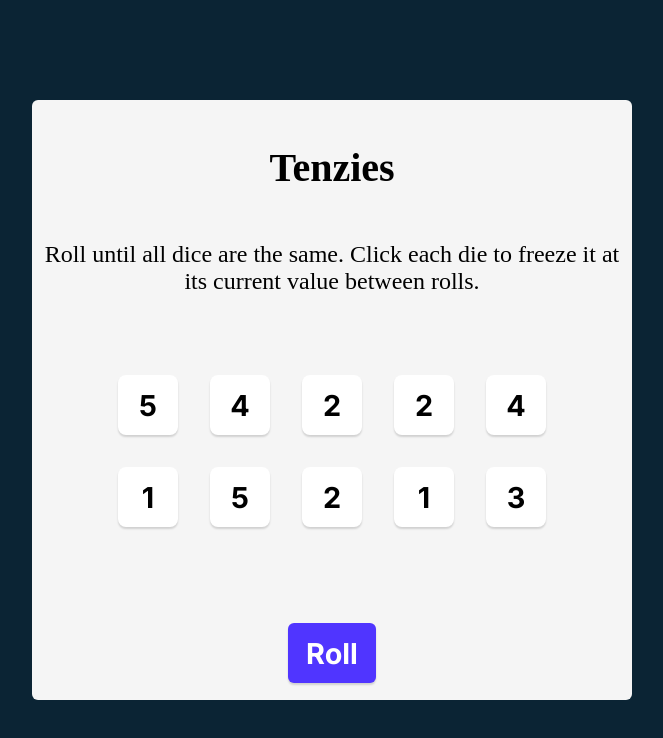
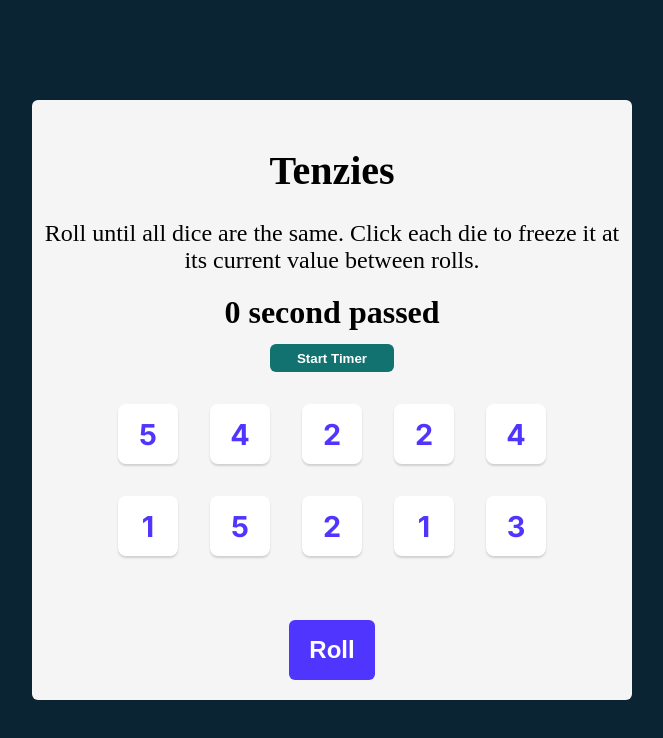
Before and after one commit to Omurbek007/tenzies, a React (Vite) app: page / in a window 1280 px wide. Shown: the top 738 px of the page, without its empty margins (308-971 px from the left). Built offline with nearby package versions, Linux system fonts and the light colour scheme.

Commit message:
i This is commit for adding timer and some improvments :wq

```diff
--- a/src/App.css
+++ b/src/App.css
@@ -14,14 +14,15 @@ main {
   padding: 2em;
   gap: 2em;
   grid-template-columns: repeat(5, 1fr);
-  margin-bottom: 4em;
+  margin-bottom: 2em;
 }
-button {
+.dice {
   height: 60px;
   width: 60px;
   font-size: 1.80em;
   font-weight: bold;
   background-color: white;
+  color: #5035FF;
   border: none;
   border-radius: 8px;
   box-shadow: 0px 2px 2px 0px #00000026;
@@ -39,12 +40,15 @@ main {
 
 .roll-btn {
   width: auto;
+  font-size: 1.5em;
+  font-weight: 600;
   white-space: nowrap;
-  padding: 4px 18px;
+  padding: 6px 20px;
   height: 60px;
   background-color: #5035FF;
   color: white;
   border-radius: 6px;
+  border: none;
 }
 
 .roll-btn:focus {
@@ -57,8 +61,25 @@ main {
 }
 .instructions {
   font-size: 1.5em;
-  margin-bottom: 2em;
+  margin-bottom: 0.8em;
   text-align: center;
+  margin-top: 0;
+}
+
+h2 {
+  font-size: 2em;
+  font-weight: bold;
+  margin: 0;
+}
+.timer {
+  white-space: nowrap;
+  padding: 0.5em 2em;
+  background-color: #127270;
+  border: none;
+  color: white;
+  margin-top: 1em;
+  border-radius: 6px;
+  font-weight: 600;
 }
 
 @media  screen and (max-width: 600px) {
--- a/src/App.jsx
+++ b/src/App.jsx
@@ -1,4 +1,4 @@
-import { useEffect, useState , useRef} from 'react'
+import { useEffect, useState, useRef } from 'react'
 import { nanoid } from 'nanoid'
 import Confetti from 'react-confetti'
 import Die from './Die'
@@ -10,21 +10,27 @@ import './App.css'
 function App() {
 
 
+  const [dice, setDice] = useState(() => generateNum())
+  const [time, setTime] = useState(0)
+  const buttonRef = useRef(null)
+  const timeRef = useRef(null)
 
-  const [dice, setDice] = useState(()=>generateNum())
-  const buttonRef = useRef(null)
-console.log(buttonRef)
+  function startGame() {
+    if (time === 0)
+      timeRef.current = setInterval(() => setTime(prevTime => prevTime + 1), 1000)
+  }
 
   function newGame() {
     setDice(generateNum())
+    setTime(0)
   }
 
   useEffect(() => {
     if (gameWon) {
       buttonRef.current.focus()
+      clearInterval(timeRef.current)
     }
   }, [newGame])
-
 
   function generateNum() {
     return new Array(10)
@@ -35,6 +41,7 @@ console.log(buttonRef)
         id: nanoid()
       }))
   }
+
   const gameWon = dice.every(die => die.value === dice[0].value) && dice.every(die => die.isHeld)
 
   function rollDice() {
@@ -43,20 +50,23 @@ console.log(buttonRef)
 
 
   function hold(id) {
-    setDice(prevDice => prevDice.map(die => die.id === id ? { ...die, isHeld: !die.isHeld } : die ))
+    setDice(prevDice => prevDice.map(die => die.id === id ? { ...die, isHeld: !die.isHeld } : die))
   }
+
+
 
   return (
     <>
       <main>
-      {gameWon && <Confetti/>}
+        {gameWon && <Confetti />}
         <h1 className="title">Tenzies</h1>
         <p className="instructions">Roll until all dice are the same. Click each die to freeze it at its current value between rolls.</p>
+        <h2>{time} {time > 1 ? "seconds passed" : "second passed"} </h2>
+        <button onClick={startGame} className='timer'>Start Timer</button>
         <div className="btn-container">
           {dice.map((el) => <Die key={el.id} hold={() => hold(el.id)} isHeld={el.isHeld} dice={el.value} />)}
         </div>
         <button className='roll-btn' ref={buttonRef} onClick={!gameWon ? rollDice : newGame}>{gameWon ? "New Game" : "Roll"}</button>
-
       </main>
     </>
   )
--- a/src/Die.jsx
+++ b/src/Die.jsx
@@ -3,7 +3,7 @@ export default function Die(props) {
     const style = {background: props.isHeld ? "#59E391" : "white"}
     return (
         <div className="btns">
-            <button style={{ ...style}}
+            <button className="dice" style={{ ...style}}
                 onClick={props.hold}
             >{props.dice}</button>
         </div>
```
Also changed, not shown: 1 other file (tests, documents, lock files or other folders). Lines whose indentation alone changed are shown as unchanged.
